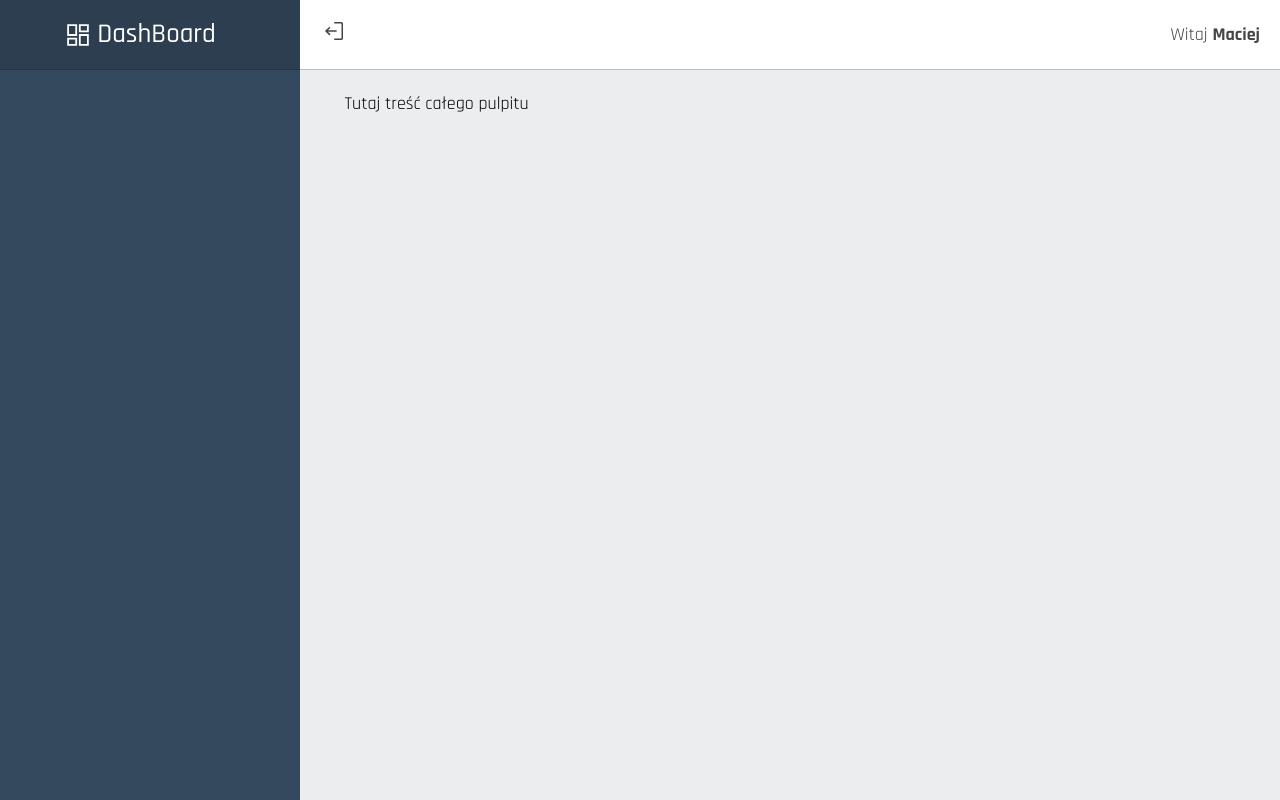
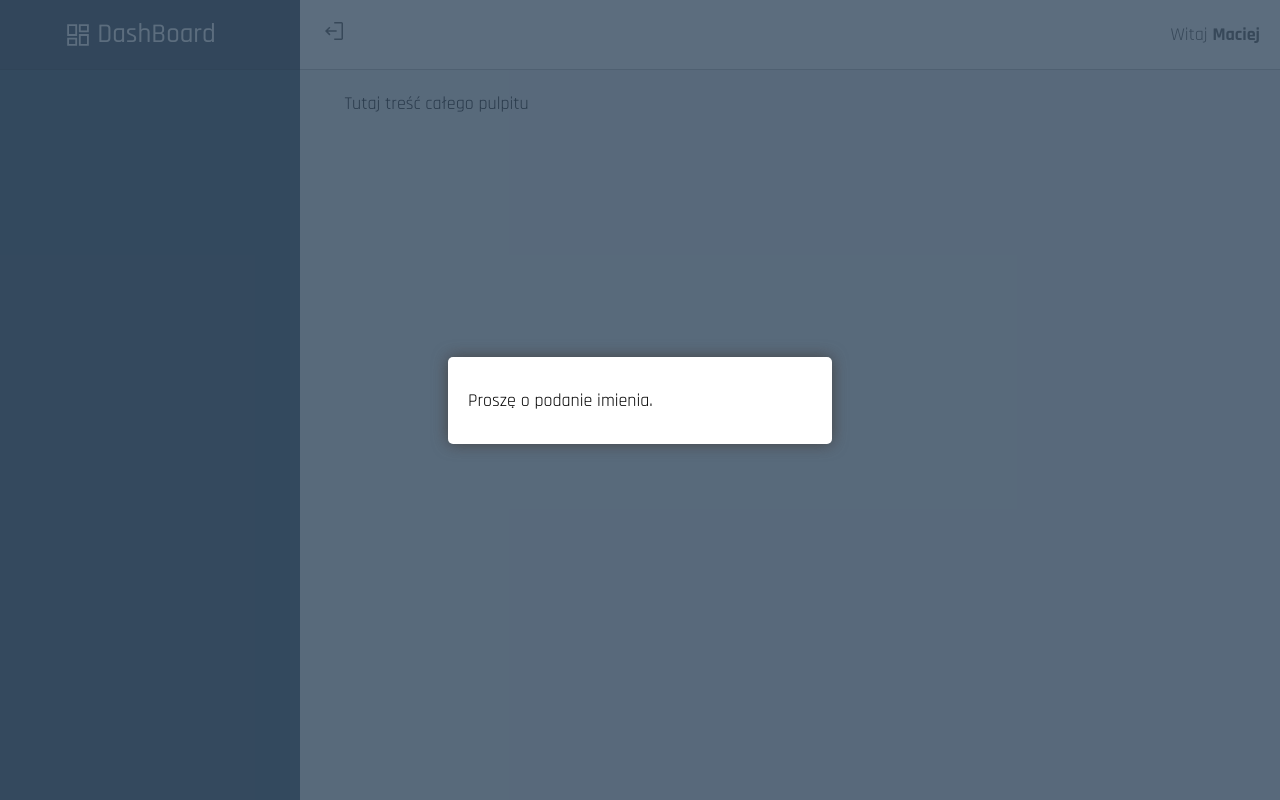
Before and after one commit to Maciej86/dashboard, a React (Create React App) app: page / in a window 1280 px wide. Built offline with nearby package versions, Linux system fonts and the light colour scheme.

Commit message:
Added component Name

```diff
--- a/src/core/App.tsx
+++ b/src/core/App.tsx
@@ -1,5 +1,6 @@
 import { useSelector } from "react-redux";
 import { ThemeProvider } from "styled-components";
+import { Name } from "../features/Name";
 import { selectToggleNavState } from "../features/Bar/sliceBar";
 import { Navigation } from "../features/Navigation";
 import { Bar } from "../features/Bar";
@@ -11,6 +12,7 @@ export const App = () => {
 
   return (
     <ThemeProvider theme={themeDefault}>
+      <Name />
       <Wrapper>
         <Navigation />
         <Dashboard $toggleNav={toggleNav}>
--- a/src/core/theme.ts
+++ b/src/core/theme.ts
@@ -1,6 +1,7 @@
 const color = {
   white: "rgb(255, 255, 255)",
   pickledBluewood_100: "rgb(52, 73, 94)",
+  pickledBluewoodAlpha_100: "rgba(52, 73, 94, .8)",
   pickledBluewood_200: "rgb(44, 62, 80)",
   pickledBluewood_300: "rgb(35, 51, 66)",
   gray_100: "rgb(235, 237, 239)",
@@ -24,6 +25,8 @@ const speed = {
 export const themeDefault = {
   color: {
     backgroundApp: color.gray_100,
+    backgroundNameAlpha: color.pickledBluewoodAlpha_100,
+    backgroundName: color.white,
     backgroundBar: color.white,
     borderBottomBar: color.gray_400,
     backgroundNav: color.pickledBluewood_100,
@@ -31,6 +34,7 @@ export const themeDefault = {
     borderBotomLogo: color.pickledBluewood_300,
     colorText: color.gray_900,
     colorTextLogo: color.white,
+    boxShadow: color.gray_900,
   },
   size: {
     ...size,
--- /dev/null
+++ b/src/features/Name/index.tsx
@@ -0,0 +1,9 @@
+import { Wrapper, Window } from "./styled";
+
+export const Name = () => {
+  return (
+    <Wrapper>
+      <Window>Proszę o podanie imienia.</Window>
+    </Wrapper>
+  );
+};
--- /dev/null
+++ b/src/features/Name/styled.ts
@@ -0,0 +1,20 @@
+import styled from "styled-components";
+
+export const Wrapper = styled.div`
+  position: fixed;
+  display: flex;
+  justify-content: center;
+  align-items: center;
+  width: 100vw;
+  height: 100vh;
+  background: ${({ theme }) => theme.color.backgroundNameAlpha};
+  z-index: 30;
+`;
+
+export const Window = styled.div`
+  width: 30%;
+  padding: 30px 20px;
+  background: ${({ theme }) => theme.color.backgroundName};
+  border-radius: 5px;
+  box-shadow: 0 0 15px ${({ theme }) => theme.color.boxShadow};
+`;
```
